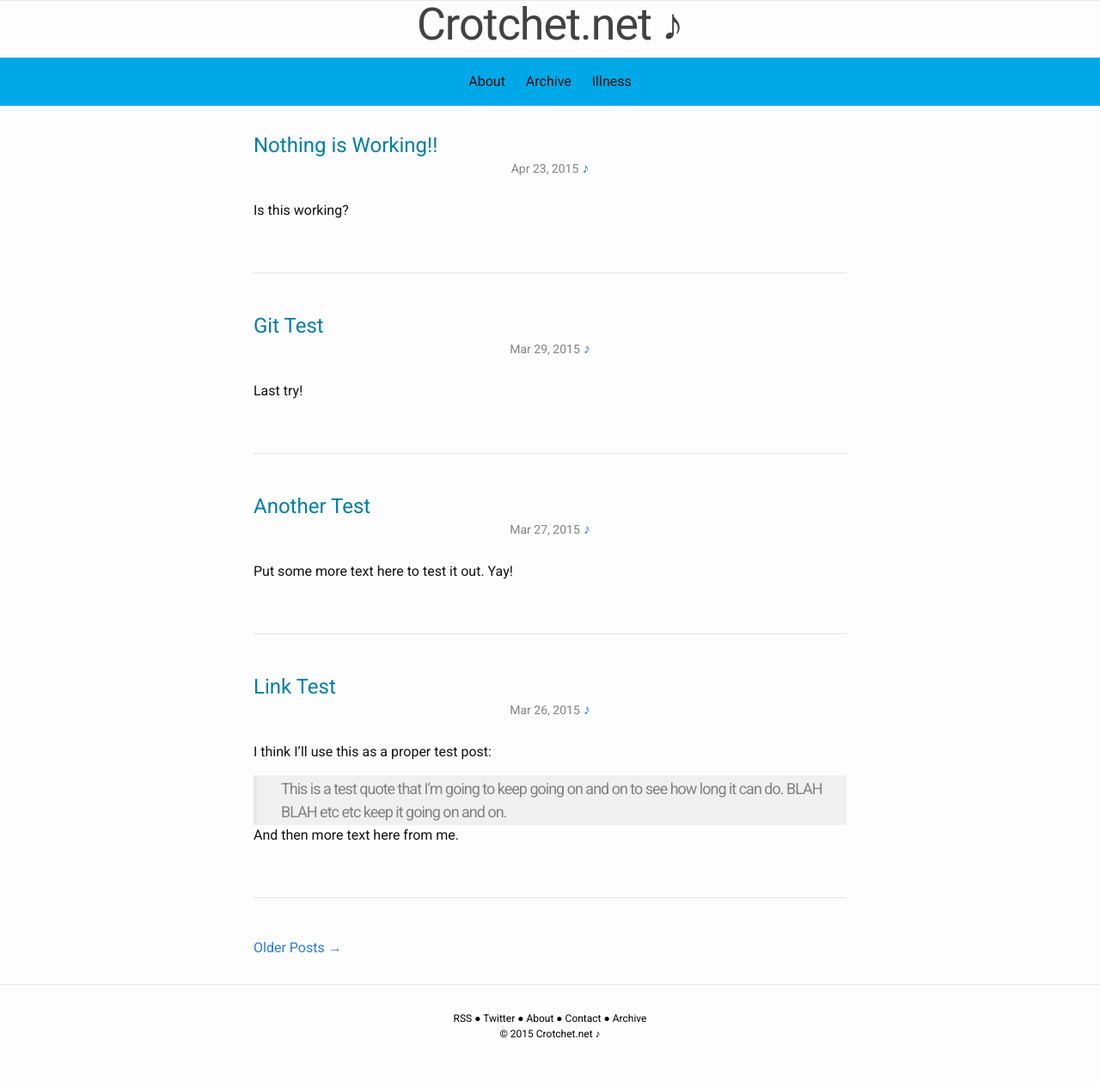
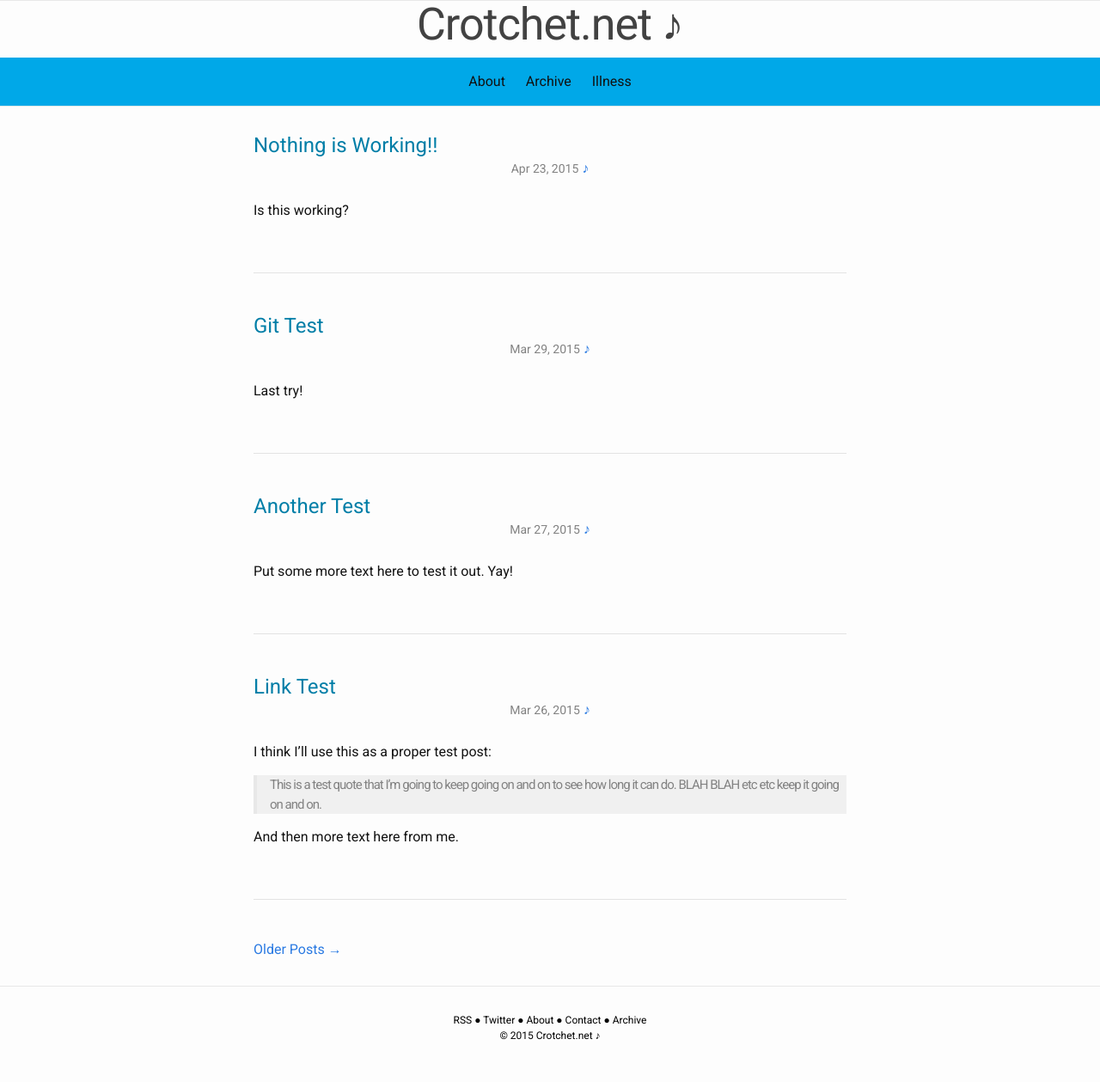
Before and after one commit to andyml123/andyml123.github.io, a Jekyll site: the page built from index.html, in a window 1280 px wide. Shown: the whole page at 86% size. Built offline with Jekyll 4.4.1, drawn with Linux system fonts in a browser that asks for light colours; the list of posts is cut into pages by our own code.

Commit message:
inital commit

```diff
--- a/_sass/_layout.scss
+++ b/_sass/_layout.scss
@@ -214,9 +214,8 @@
 }
 
 blockquote {
+	font-size: 15px;
 	background-color: #f0f0f0;
-	margin: 0 auto;
-	padding: 2px 28px;
 }
 
 
```
